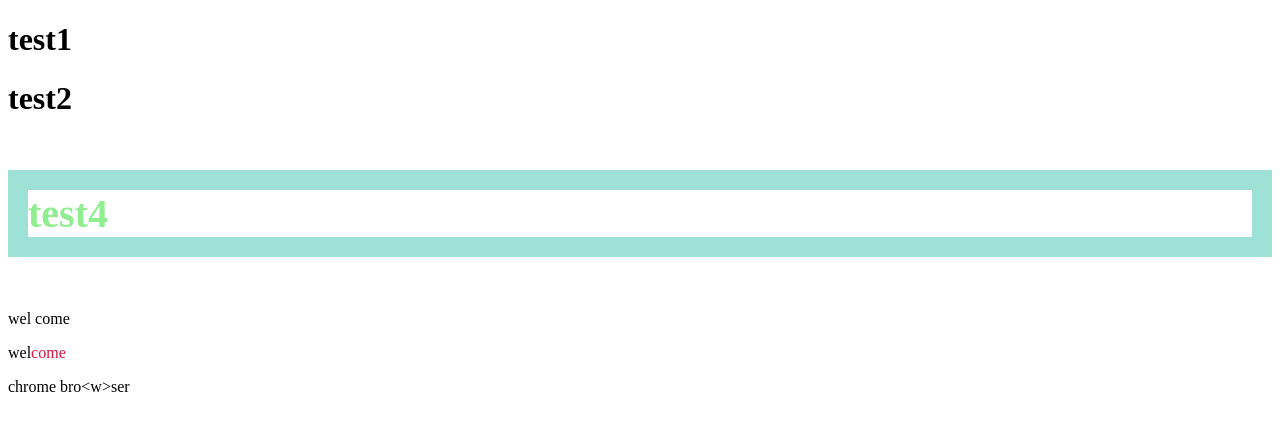
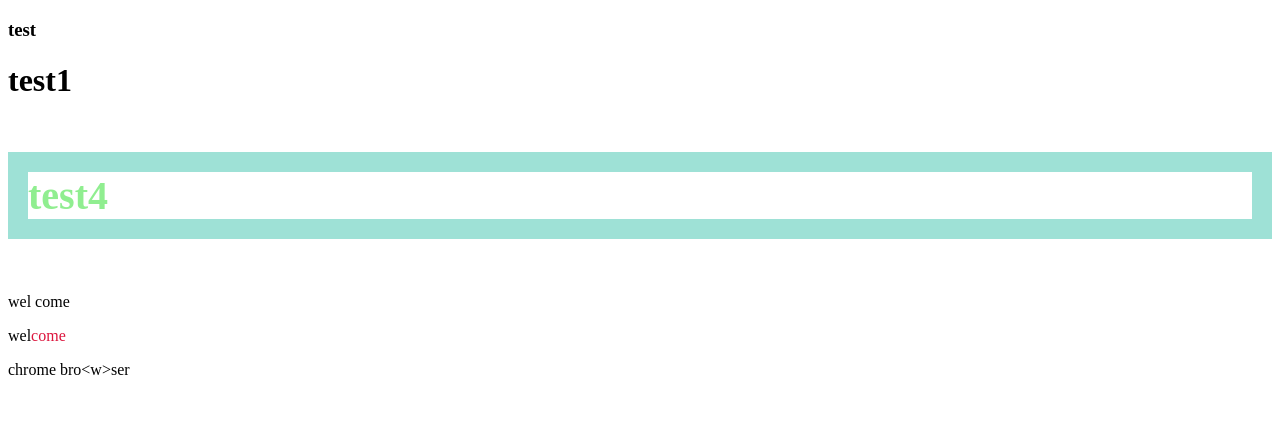
Before and after one commit to PgmrKMB/html, a plain HTML site: page index.html in a window 1280 px wide. Drawn offline with Linux system fonts and the light colour scheme.

Commit message:
commit 1235

```diff
--- a/index.html
+++ b/index.html
@@ -10,8 +10,9 @@
 </head>
 
 <body>
+  <h3>test</h3>
   <h1>test1</h1>
-  <h1>test2</h1>
+
   <h4 style="font-size: 40px; color:lightgreen; border: 20px solid rgba(105, 209, 192, 0.644); ">test4</h4>
 
   <p>wel&nbsp;come</p>
```
